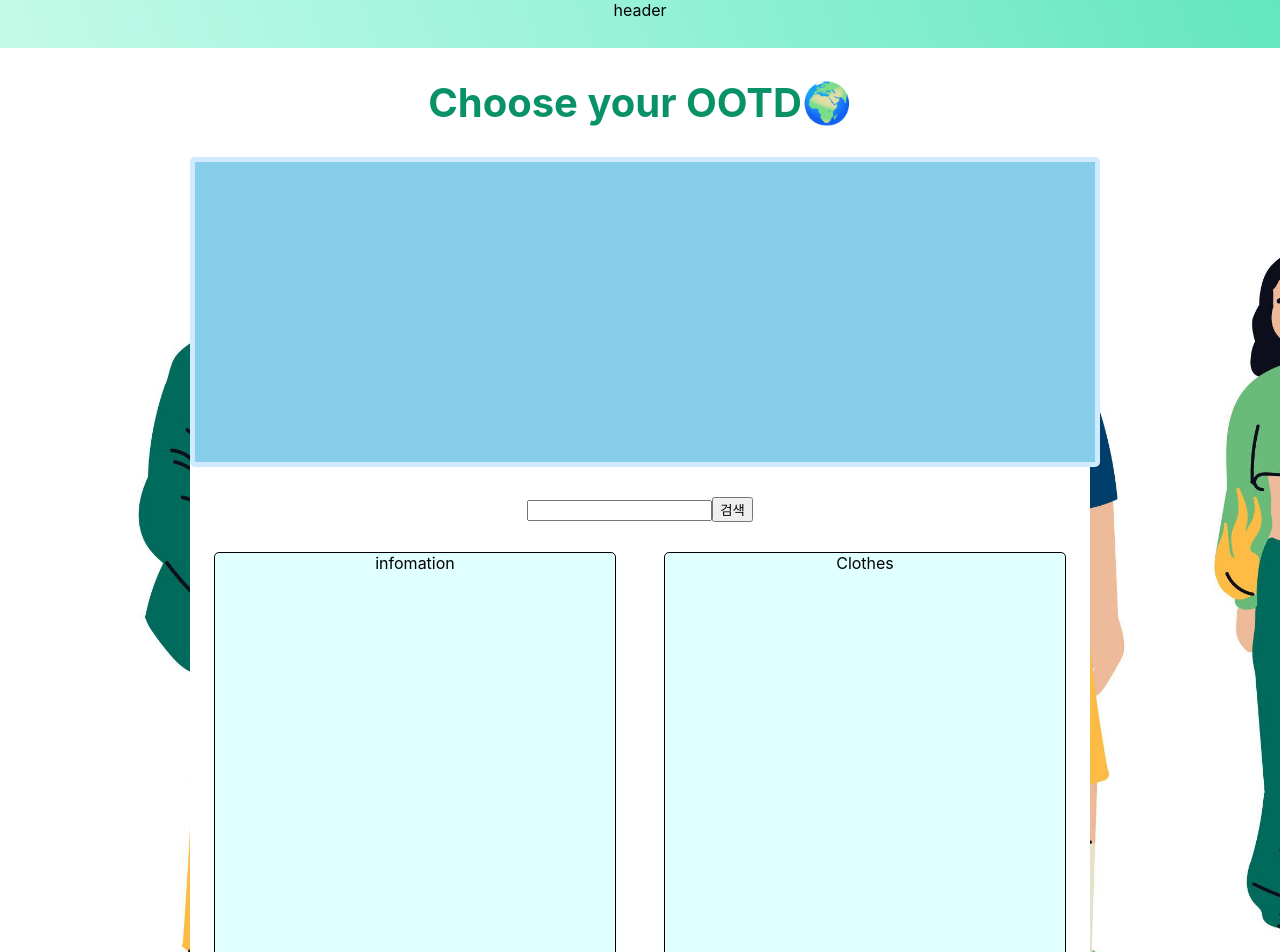
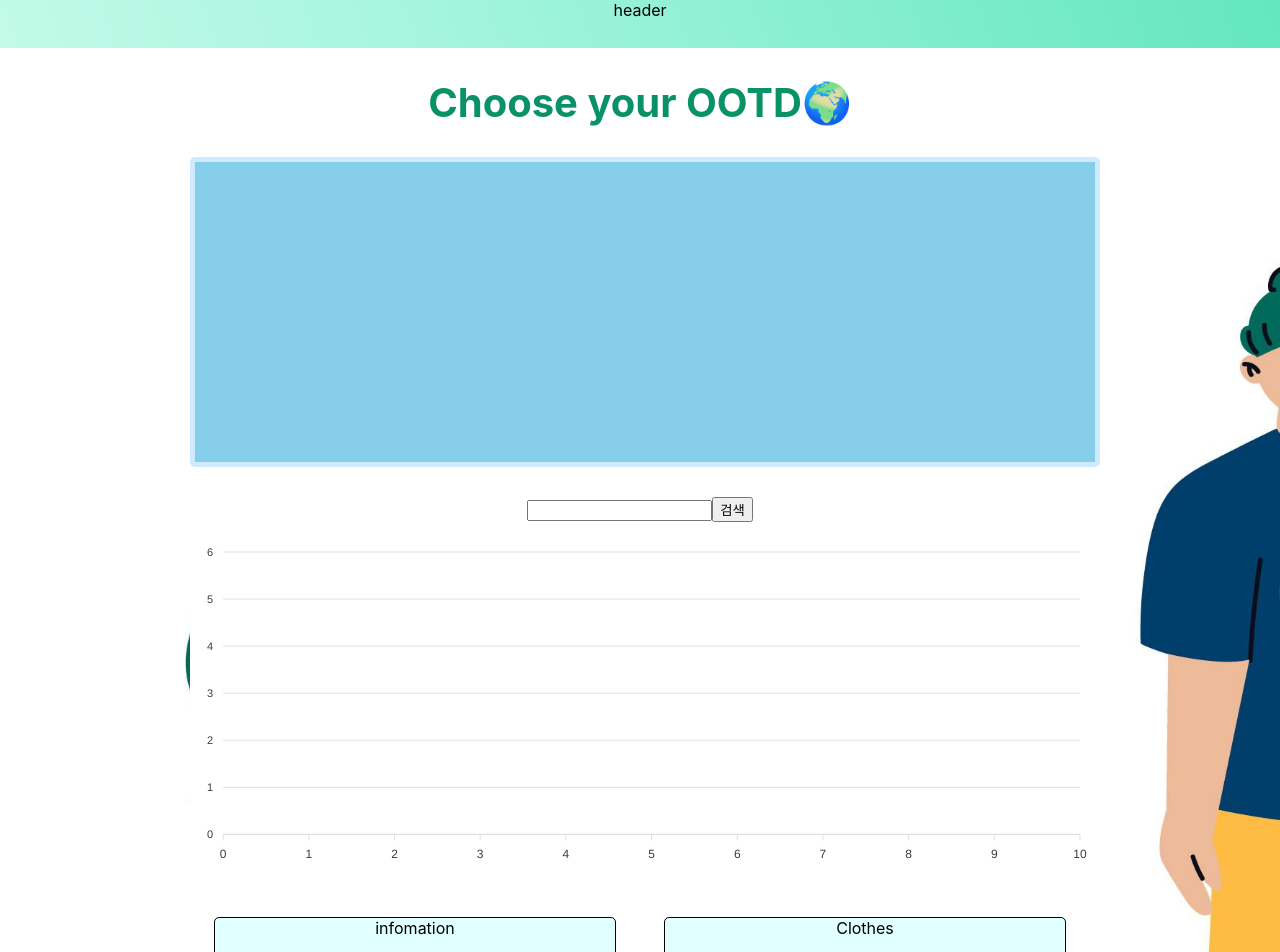
Before and after one commit to lulla-by/Weather_OOTD, a React (Create React App) app: page / in a window 1280 px wide. Shown: the top 952 px of the page. Built offline with nearby package versions, Linux system fonts and the light colour scheme; no server answers.

Commit message:
[Feat] 차트 기능 추가

```diff
--- a/package.json
+++ b/package.json
@@ -7,8 +7,10 @@
     "@testing-library/jest-dom": "^5.16.5",
     "@testing-library/react": "^13.4.0",
     "@testing-library/user-event": "^13.5.0",
+    "apexcharts": "^3.41.0",
     "axios": "^1.4.0",
     "react": "^18.2.0",
+    "react-apexcharts": "^1.4.0",
     "react-dom": "^18.2.0",
     "react-redux": "^8.1.1",
     "react-scripts": "5.0.1",
--- a/src/App.js
+++ b/src/App.js
@@ -3,6 +3,7 @@ import Contents from './components/contents/Contents';
 import Layout from './ui/Layout';
 import { Fragment } from 'react';
 import classes from "./App.module.css"
+import Chart from './components/chart/Chart';
 
 function App() {
   return (
@@ -17,6 +18,9 @@ function App() {
             <Map />
           </section>
           <section>
+            <Chart/>
+          </section>
+          <section>
             <Contents />
           </section>
         </Layout>
--- /dev/null
+++ b/src/components/chart/Chart.js
@@ -0,0 +1,100 @@
+import React, { useState } from 'react';
+import ApexCharts from 'react-apexcharts'
+import { useSelector } from 'react-redux';
+
+const Chart = () => {
+  const weatherData = useSelector(state=>state.weather)
+ const [chartData,setChartData] = useState([])
+
+ function convertDateTime(dateTime) {
+  const year = dateTime.slice(2, 4);
+  const month = dateTime.slice(4, 6);
+  const day = dateTime.slice(6, 8);
+  const hour = dateTime.slice(8, 10);
+
+  return `${year}.${month}.${day} ${hour}시`;
+}
+
+
+  const make = (datas) => {
+    const obj = {};
+    for (const item in datas) {
+      if (!obj[item]) {
+        obj[item] = [];
+      }
+      for (let i = 0; i < datas[item].length; i++) {
+        const fcstTime = datas[item][i].fcstTime;
+        const fcstDate = datas[item][i].fcstDate;
+        const category = datas[item][i].category;
+
+        if (!obj[item][fcstDate + fcstTime]) {
+          obj[item][fcstDate + fcstTime] = {};
+        }
+
+        obj[item][fcstDate + fcstTime][category] = datas[item][i].fcstValue;
+      }
+    }
+
+    return obj;
+  };
+
+  let data = make(weatherData)
+  // console.log(data);
+
+  const aaa = Object.entries(data).map(([key, value]) => {
+    return value
+  });
+
+  const makeSeries = (data)=>{
+    let arr = [{name: 'Actual',
+    data:[
+    ]}]
+    for(let i = 0 ; i< data.length ; i++){
+      for(let key in data[i]){
+        let temperature = data[i][key].T1H
+        let precipitation= (data[i][key].RN1==="강수없음"?0:data[i][key].RN1.toString().replace('mm', ''))
+        let now = convertDateTime(key)
+        let obj = {
+          x:now,
+          y:temperature,
+          goals:[
+            {name:"강수량",
+            value :precipitation,
+            strokeHeight: 10,
+            strokeColor: '#4dabf7'
+          }
+          ]
+        }
+        arr[0].data.push(obj);
+      }
+    }
+    return arr
+
+  }
+
+
+
+  const makedSeries = makeSeries(aaa)
+
+
+  const options = {
+    chart: {
+      height: 350,
+      type: 'bar'
+    },
+    colors: ['#fcc419'],
+    plotOptions: {
+      bar: {
+        columnWidth: '45%'
+      }
+    },
+  };
+
+  return (
+    <div id="chart">
+      <ApexCharts options={options} series={makedSeries} type="bar" height={350} />
+    </div>
+  );
+};
+
+export default Chart;
--- a/src/store/weatherReducer.js
+++ b/src/store/weatherReducer.js
@@ -5,7 +5,8 @@ let initialState = {
   current:{
     lat:"",
     long:""
-  }
+  },
+  weather:""
 };
 
 // 전역상태의 slice를 미리 만들기
@@ -19,6 +20,9 @@ const weatherReducer = createSlice({
     initialRegion(state,aciton){
       state.current.lat = aciton.payload.Ma
       state.current.long = aciton.payload.La
+    },
+    changeWeather(state,aciton){
+      state.weather = aciton.payload
     }
   },
 });
```
Also changed, not shown: 1 other file (tests, documents, lock files or other folders).
